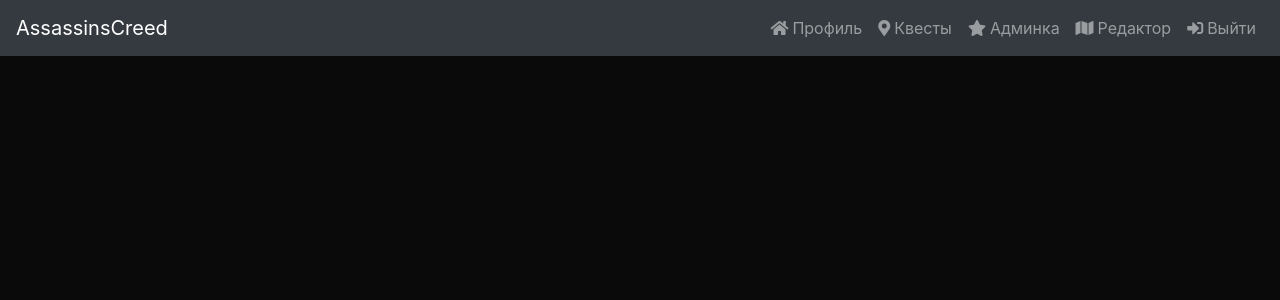
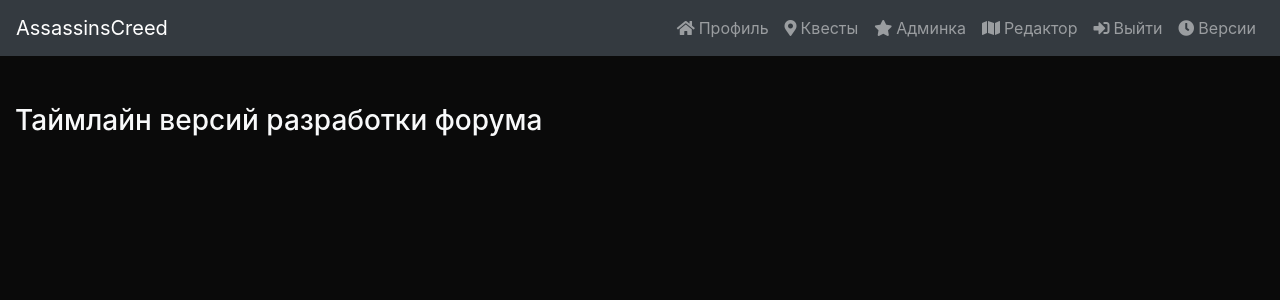
Before and after one commit to web-coder2/assassinsCreedGuide, a Vue app in the folder client/: page /timeline in a window 1280 px wide. Shown: the top 300 px of the page. Built offline with nearby package versions, Linux system fonts and the light colour scheme.

Commit message:
добавил и подключил новый компонент для таймлайна версий разработки форума

```diff
--- a/client/src/App.vue
+++ b/client/src/App.vue
@@ -36,6 +36,7 @@
           { to: '/admin', name: 'Админка', icon: 'fas fa-star' },
           { to: '/editer', name: 'Редактор', icon: 'fas fa-map' },
           { to: '/login', name: 'Выйти', icon: 'fas fa-sign-in-alt' },
+          { to: '/timeline', name: 'Версии', icon: 'fas fa-clock' },
 
         ],
         showNavbar: null
--- a/client/src/router/index.js
+++ b/client/src/router/index.js
@@ -31,6 +31,11 @@ const router = createRouter({
       name: 'editer',
       component: () => import('../views/EditerView.vue')
     },
+    {
+      path: '/timeline',
+      name: 'timeline',
+      component: () => import('../views/VersionsView.vue')
+    },
   ],
 })
 
--- /dev/null
+++ b/client/src/views/VersionsView.vue
@@ -0,0 +1,15 @@
+<template>
+    <h3 class="text-light">Таймлайн версий разработки форума</h3>
+</template>
+
+<script>
+
+    export default {
+        data() {
+            return {
+                title: 'timeline of versions development forum'
+            }
+        }
+    }
+
+</script>
```
